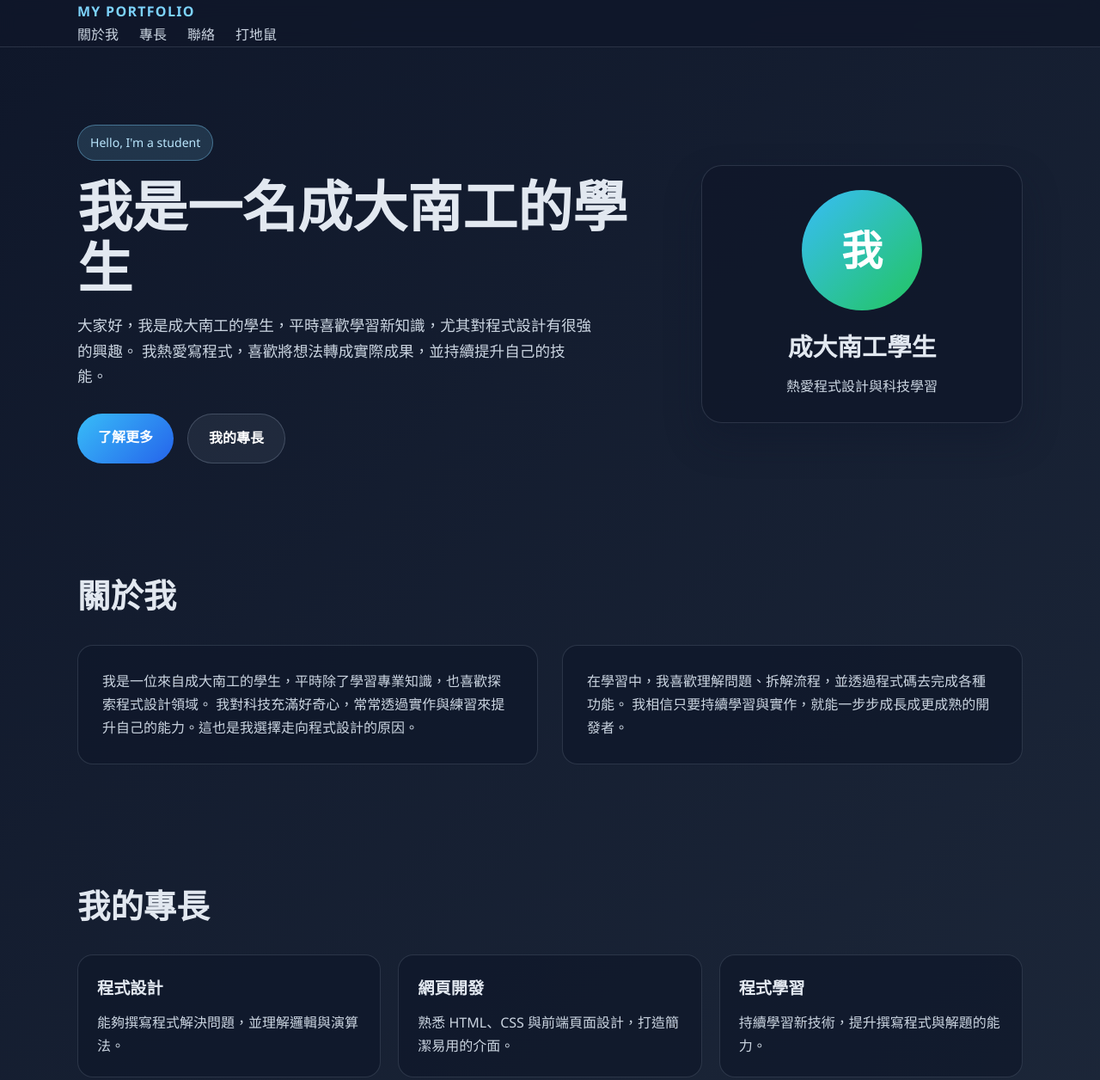
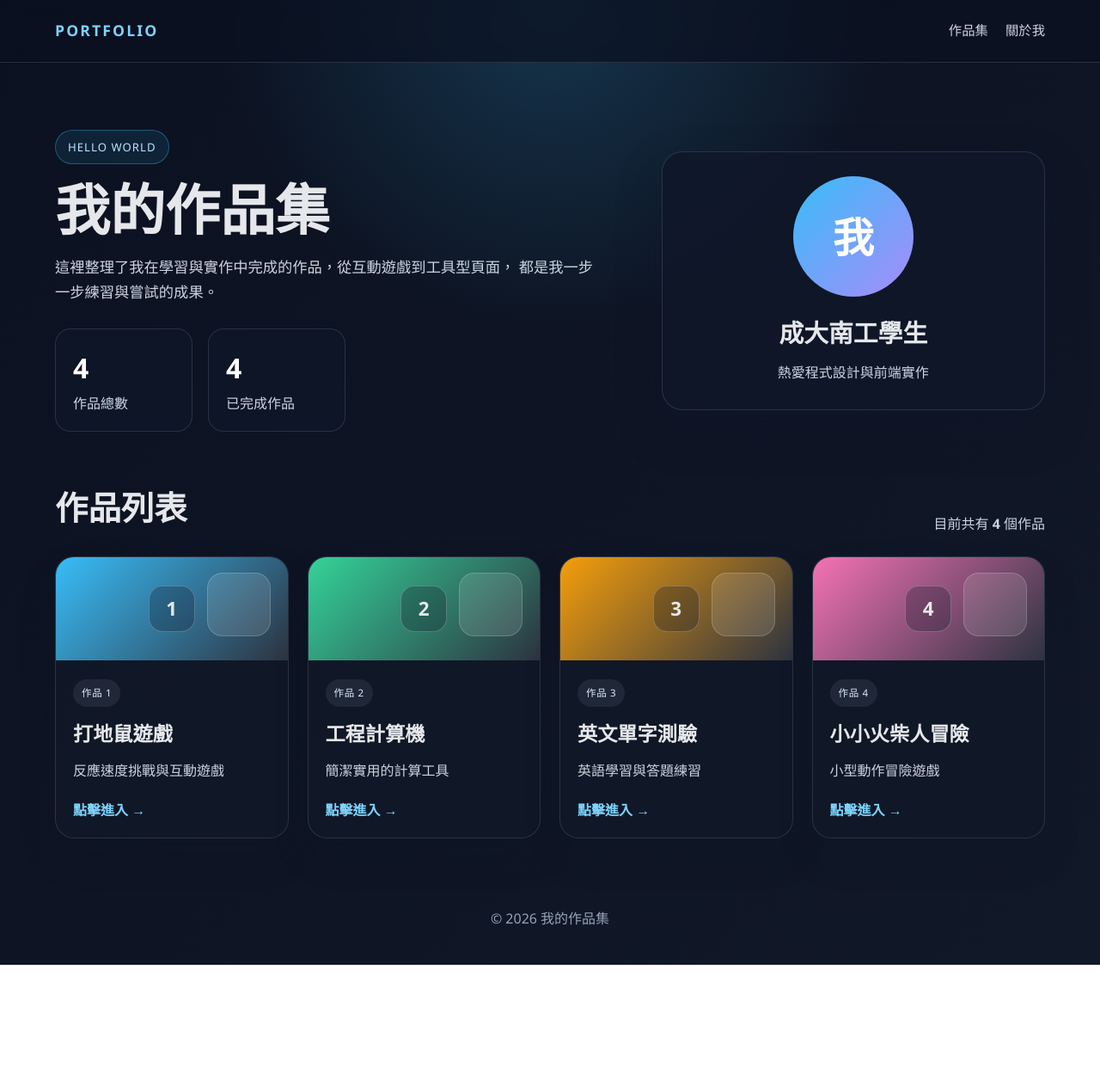
Before and after one commit to 10358005-alt/10358005-alt.github.io, a plain HTML site: page index.html in a window 1280 px wide. Shown: the top 1256 px of the page at 86% size. After the commit the page ends 1122 px from the top, so only its background shows below. Drawn offline with Linux system fonts and the light colour scheme.

Commit message:
Update index.html

```diff
--- a/index.html
+++ b/index.html
@@ -3,181 +3,315 @@
   <head>
     <meta charset="UTF-8" />
     <meta name="viewport" content="width=device-width, initial-scale=1.0" />
-    <title>我的個人首頁</title>
+    <title>我的作品集</title>
     <style>
+      :root {
+        --bg: #0b1120;
+        --bg-soft: #111827;
+        --panel: rgba(15, 23, 42, 0.8);
+        --panel-strong: #111827;
+        --card: rgba(17, 24, 39, 0.9);
+        --stroke: rgba(148, 163, 184, 0.2);
+        --text: #e5e7eb;
+        --muted: #cbd5e1;
+        --accent: #38bdf8;
+        --accent-2: #a78bfa;
+        --shadow: rgba(15, 23, 42, 0.45);
+      }
+
       * { box-sizing: border-box; }
+
+      html {
+        scroll-behavior: smooth;
+      }
+
       body {
         margin: 0;
+        min-height: 100vh;
         font-family: "Segoe UI", "Noto Sans TC", sans-serif;
-        background: linear-gradient(135deg, #0f172a, #1e293b);
-        color: #e2e8f0;
+        background:
+          radial-gradient(circle at top, rgba(56, 189, 248, 0.2), transparent 30%),
+          linear-gradient(135deg, var(--bg) 0%, #111827 100%);
+        color: var(--text);
         line-height: 1.7;
       }
+
+      a {
+        color: inherit;
+        text-decoration: none;
+      }
+
       .container {
-        width: min(1100px, 90%);
+        width: min(1180px, 90%);
         margin: 0 auto;
       }
+
       header {
-        background: rgba(15, 23, 42, 0.8);
-        border-bottom: 1px solid rgba(148, 163, 184, 0.2);
         position: sticky;
         top: 0;
+        z-index: 10;
+        background: rgba(11, 17, 32, 0.7);
+        border-bottom: 1px solid var(--stroke);
         backdrop-filter: blur(10px);
       }
-      nav {
+
+      .nav {
+        min-height: 72px;
         display: flex;
+        align-items: center;
         justify-content: space-between;
-        align-items: center;
-        min-height: 72px;
       }
-      .logo {
+
+      .brand {
+        font-size: 1.1rem;
         font-weight: 800;
-        letter-spacing: 0.08em;
+        letter-spacing: 0.12em;
         color: #7dd3fc;
       }
+
       .nav-links {
         display: flex;
-        gap: 24px;
+        gap: 20px;
+        color: var(--muted);
+        font-size: 0.96rem;
       }
-      .nav-links a {
-        color: #cbd5e1;
-        text-decoration: none;
+
+      .nav-links a:hover {
+        color: #fff;
       }
+
       .hero {
-        padding: 90px 0 50px;
+        padding: 78px 0 36px;
       }
-      .hero-box {
+
+      .hero-inner {
         display: grid;
-        grid-template-columns: 1.3fr 0.7fr;
-        gap: 32px;
+        grid-template-columns: 1.2fr 0.8fr;
+        gap: 36px;
         align-items: center;
       }
-      .tag {
+
+      .eyebrow {
         display: inline-block;
-        background: rgba(125, 211, 252, 0.15);
+        margin: 0 0 18px;
+        padding: 8px 14px;
+        background: rgba(56, 189, 248, 0.1);
+        border: 1px solid rgba(56, 189, 248, 0.35);
+        border-radius: 999px;
         color: #bae6fd;
-        border: 1px solid rgba(125, 211, 252, 0.4);
-        padding: 8px 14px;
-        border-radius: 999px;
-        font-size: 0.88rem;
-        margin-bottom: 18px;
+        font-size: 0.82rem;
+        letter-spacing: 0.08em;
       }
+
       h1 {
-        font-size: clamp(2.6rem, 5vw, 4.4rem);
+        margin: 0 0 16px;
+        font-size: clamp(2.5rem, 5vw, 4.5rem);
         line-height: 1.1;
-        margin: 0 0 16px;
       }
+
       .lead {
-        color: #cbd5e1;
-        font-size: 1.1rem;
-        max-width: 600px;
+        margin: 0;
+        max-width: 640px;
+        color: var(--muted);
+        font-size: 1.08rem;
       }
-      .buttons {
+
+      .stats {
         margin-top: 28px;
         display: flex;
-        gap: 16px;
         flex-wrap: wrap;
+        gap: 18px;
       }
-      .btn {
-        display: inline-block;
-        padding: 14px 24px;
-        border-radius: 999px;
-        text-decoration: none;
-        font-weight: 700;
+
+      .stat {
+        min-width: 160px;
+        padding: 18px 20px;
+        background: rgba(15, 23, 42, 0.7);
+        border: 1px solid var(--stroke);
+        border-radius: 18px;
       }
-      .btn-primary {
-        background: linear-gradient(135deg, #38bdf8, #2563eb);
-        color: white;
+
+      .stat strong {
+        display: block;
+        font-size: 2rem;
+        color: #fff;
       }
-      .btn-secondary {
-        background: rgba(148, 163, 184, 0.1);
-        color: white;
-        border: 1px solid rgba(148, 163, 184, 0.3);
+
+      .stat span {
+        color: var(--muted);
       }
+
       .profile-card {
+        padding: 28px;
         background: rgba(15, 23, 42, 0.8);
-        border: 1px solid rgba(148, 163, 184, 0.2);
+        border: 1px solid var(--stroke);
         border-radius: 24px;
-        padding: 28px;
-        box-shadow: 0 20px 40px rgba(15, 23, 42, 0.4);
+        box-shadow: 0 24px 50px var(--shadow);
       }
-      .avatar {
+
+      .profile-badge {
         width: 140px;
         height: 140px;
         margin: 0 auto 18px;
         border-radius: 50%;
-        background: linear-gradient(135deg, #38bdf8, #22c55e);
         display: grid;
         place-items: center;
+        background: linear-gradient(135deg, var(--accent), var(--accent-2));
+        color: white;
         font-size: 3rem;
-        font-weight: 800;
-        color: white;
+        font-weight: 900;
       }
-      .info {
+
+      .profile-card h2 {
+        margin: 0;
         text-align: center;
-      }
-      .info h3 {
-        margin: 0;
         font-size: 1.8rem;
       }
-      .info p {
-        color: #cbd5e1;
+
+      .profile-card p {
         margin: 8px 0 0;
+        text-align: center;
+        color: var(--muted);
       }
-      section {
-        padding: 40px 0 60px;
+
+      .projects {
+        padding: 20px 0 80px;
       }
-      h2 {
-        font-size: clamp(2rem, 3vw, 2.8rem);
+
+      .section-head {
+        display: flex;
+        justify-content: space-between;
+        align-items: end;
+        gap: 18px;
         margin-bottom: 24px;
       }
-      .about {
+
+      .section-head h3 {
+        margin: 0;
+        font-size: clamp(1.8rem, 3vw, 2.6rem);
+      }
+
+      .section-head p {
+        margin: 0;
+        color: var(--muted);
+      }
+
+      .project-grid {
         display: grid;
-        grid-template-columns: 1fr 1fr;
-        gap: 28px;
+        grid-template-columns: repeat(4, minmax(0, 1fr));
+        gap: 22px;
       }
-      .card {
-        background: rgba(15, 23, 42, 0.7);
-        border: 1px solid rgba(148, 163, 184, 0.2);
+
+      .project-card {
+        position: relative;
+        display: block;
+        min-height: 290px;
+        background: var(--card);
+        border: 1px solid var(--stroke);
+        border-radius: 22px;
+        overflow: hidden;
+        box-shadow: 0 22px 40px rgba(15, 23, 42, 0.2);
+        transition: transform 0.2s ease, border-color 0.2s ease, box-shadow 0.2s ease;
+      }
+
+      .project-card:hover {
+        transform: translateY(-6px);
+        border-color: rgba(125, 211, 252, 0.5);
+        box-shadow: 0 30px 48px rgba(15, 23, 42, 0.35);
+      }
+
+      .project-cover {
+        height: 120px;
+        background: linear-gradient(135deg, var(--card-accent), rgba(255,255,255,0.12));
+        position: relative;
+        display: flex;
+        align-items: center;
+        justify-content: center;
+      }
+
+      .project-cover::before {
+        content: "";
+        position: absolute;
+        inset: 18px 20px auto auto;
+        width: 72px;
+        height: 72px;
         border-radius: 18px;
-        padding: 28px;
+        background: rgba(255,255,255,0.12);
+        border: 1px solid rgba(255,255,255,0.18);
       }
-      .card p {
-        color: #cbd5e1;
+
+      .project-index {
+        position: relative;
+        z-index: 1;
+        width: 54px;
+        height: 54px;
+        border-radius: 16px;
+        display: grid;
+        place-items: center;
+        background: rgba(15, 23, 42, 0.28);
+        border: 1px solid rgba(255,255,255,0.22);
+        font-size: 1.4rem;
+        font-weight: 800;
+      }
+
+      .project-body {
+        padding: 22px 20px 18px;
+      }
+
+      .project-tag {
+        display: inline-block;
+        margin-bottom: 12px;
+        padding: 6px 10px;
+        border-radius: 999px;
+        background: rgba(148, 163, 184, 0.12);
+        color: #dbeafe;
+        font-size: 0.72rem;
+        letter-spacing: 0.06em;
+      }
+
+      .project-body h4 {
+        margin: 0 0 10px;
+        font-size: 1.45rem;
+      }
+
+      .project-body p {
         margin: 0;
+        color: var(--muted);
       }
-      .skills {
-        display: grid;
-        grid-template-columns: repeat(3, minmax(0, 1fr));
-        gap: 20px;
+
+      .project-link {
+        margin-top: 18px;
+        color: #7dd3fc;
+        font-weight: 700;
       }
-      .skill {
-        background: rgba(15, 23, 42, 0.7);
-        border: 1px solid rgba(148, 163, 184, 0.2);
-        border-radius: 18px;
-        padding: 22px;
-      }
-      .skill strong {
-        display: block;
-        font-size: 1.2rem;
-        margin-bottom: 10px;
-      }
-      .skill span {
-        color: #cbd5e1;
-      }
+
       footer {
-        padding: 26px 0 40px;
+        padding: 0 0 40px;
         text-align: center;
         color: #94a3b8;
       }
-      @media (max-width: 760px) {
-        .hero-box,
-        .about,
-        .skills {
+
+      @media (max-width: 960px) {
+        .hero-inner {
           grid-template-columns: 1fr;
         }
+
+        .project-grid {
+          grid-template-columns: repeat(2, minmax(0, 1fr));
+        }
+      }
+
+      @media (max-width: 640px) {
         .nav-links {
           display: none;
+        }
+
+        .project-grid {
+          grid-template-columns: 1fr;
+        }
+
+        .section-head {
+          display: block;
         }
       }
     </style>
@@ -185,97 +319,95 @@
   <body>
     <header>
       <div class="container nav">
-        <div class="logo">MY PORTFOLIO</div>
-        <div class="nav-links">
+        <div class="brand">PORTFOLIO</div>
+        <nav class="nav-links" aria-label="Main navigation">
+          <a href="#works">作品集</a>
           <a href="#about">關於我</a>
-          <a href="#skills">專長</a>
-          <a href="#contact">聯絡</a>
-          <a href="mole-game.html">打地鼠</a>
-        </div>
+        </nav>
       </div>
     </header>
 
     <main>
-      <section class="hero">
-        <div class="container hero-box">
+      <section class="hero" id="about">
+        <div class="container hero-inner">
           <div>
-            <div class="tag">Hello, I'm a student</div>
-            <h1>我是一名成大南工的學生</h1>
+            <div class="eyebrow">HELLO WORLD</div>
+            <h1>我的作品集</h1>
             <p class="lead">
-              大家好，我是成大南工的學生，平時喜歡學習新知識，尤其對程式設計有很強的興趣。
-              我熱愛寫程式，喜歡將想法轉成實際成果，並持續提升自己的技能。
+              這裡整理了我在學習與實作中完成的作品，從互動遊戲到工具型頁面，
+              都是我一步一步練習與嘗試的成果。
             </p>
-            <div class="buttons">
-              <a href="#about" class="btn btn-primary">了解更多</a>
-              <a href="#skills" class="btn btn-secondary">我的專長</a>
+
+            <div class="stats">
+              <div class="stat">
+                <strong id="projectCount">0</strong>
+                <span>作品總數</span>
+              </div>
+              <div class="stat">
+                <strong>4</strong>
+                <span>已完成作品</span>
+              </div>
             </div>
           </div>
 
           <div class="profile-card">
-            <div class="avatar">我</div>
-            <div class="info">
-              <h3>成大南工學生</h3>
-              <p>熱愛程式設計與科技學習</p>
-            </div>
+            <div class="profile-badge">我</div>
+            <h2>成大南工學生</h2>
+            <p>熱愛程式設計與前端實作</p>
           </div>
         </div>
       </section>
 
-      <section id="about">
+      <section class="projects" id="works">
         <div class="container">
-          <h2>關於我</h2>
-          <div class="about">
-            <div class="card">
-              <p>
-                我是一位來自成大南工的學生，平時除了學習專業知識，也喜歡探索程式設計領域。
-                我對科技充滿好奇心，常常透過實作與練習來提升自己的能力。這也是我選擇走向程式設計的原因。
-              </p>
-            </div>
-            <div class="card">
-              <p>
-                在學習中，我喜歡理解問題、拆解流程，並透過程式碼去完成各種功能。
-                我相信只要持續學習與實作，就能一步步成長成更成熟的開發者。
-              </p>
-            </div>
+          <div class="section-head">
+            <h3>作品列表</h3>
+            <p>目前共有 <strong id="countText">0</strong> 個作品</p>
           </div>
-        </div>
-      </section>
 
-      <section id="skills">
-        <div class="container">
-          <h2>我的專長</h2>
-          <div class="skills">
-            <div class="skill">
-              <strong>程式設計</strong>
-              <span>能夠撰寫程式解決問題，並理解邏輯與演算法。</span>
-            </div>
-            <div class="skill">
-              <strong>網頁開發</strong>
-              <span>熟悉 HTML、CSS 與前端頁面設計，打造簡潔易用的介面。</span>
-            </div>
-            <div class="skill">
-              <strong>程式學習</strong>
-              <span>持續學習新技術，提升撰寫程式與解題的能力。</span>
-            </div>
-          </div>
-        </div>
-      </section>
-
-      <section id="games">
-        <div class="container">
-          <h2>我的作品</h2>
-          <div class="card">
-            <p>我也做了一個簡單的打地鼠遊戲，點擊下方按鈕挑戰自己的反應速度與高分紀錄！</p>
-            <div class="buttons" style="margin-top: 18px;">
-              <a href="mole-game.html" class="btn btn-primary">開始打地鼠</a>
-            </div>
-          </div>
+          <div class="project-grid" id="projectGrid"></div>
         </div>
       </section>
     </main>
 
-    <footer id="contact">
-      <div class="container">© 2026 成大南工學生 | 專長：程式設計</div>
+    <footer>
+      <div class="container">© 2026 我的作品集</div>
     </footer>
+
+    <script>
+      const projects = [
+        { title: '打地鼠遊戲', subtitle: '反應速度挑戰與互動遊戲', link: '1/index.html', color: '#38bdf8' },
+        { title: '工程計算機', subtitle: '簡潔實用的計算工具', link: '2/index.html', color: '#34d399' },
+        { title: '英文單字測驗', subtitle: '英語學習與答題練習', link: '3/index.html', color: '#f59e0b' },
+        { title: '小小火柴人冒險', subtitle: '小型動作冒險遊戲', link: '4/index.html', color: '#f472b6' }
+      ];
+
+      const projectCount = projects.length;
+      document.getElementById('projectCount').textContent = projectCount;
+      document.getElementById('countText').textContent = projectCount;
+
+      const grid = document.getElementById('projectGrid');
+
+      projects.forEach((project, index) => {
+        const card = document.createElement('a');
+        card.href = project.link;
+        card.className = 'project-card';
+        card.style.setProperty('--card-accent', project.color);
+
+        card.innerHTML = `
+          <div class="project-cover" style="--card-accent: ${project.color};">
+            <div class="project-index">${index + 1}</div>
+          </div>
+          <div class="project-body">
+            <span class="project-tag">作品 ${index + 1}</span>
+            <h4>${project.title}</h4>
+            <p>${project.subtitle}</p>
+            <div class="project-link">點擊進入 →</div>
+          </div>
+        `;
+
+        grid.appendChild(card);
+      });
+    </script>
   </body>
 </html>
```
